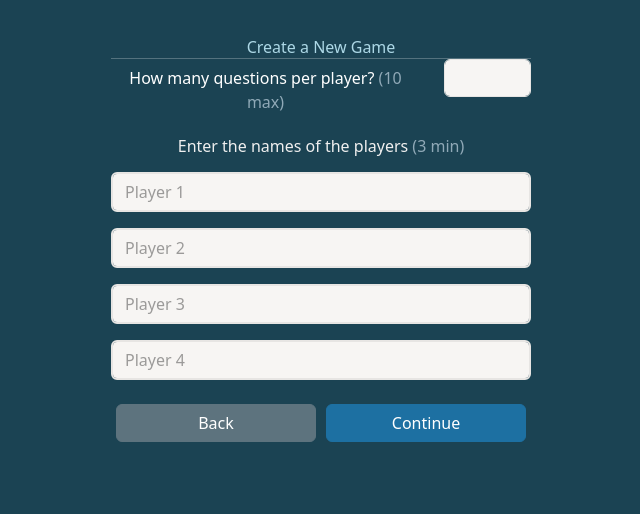
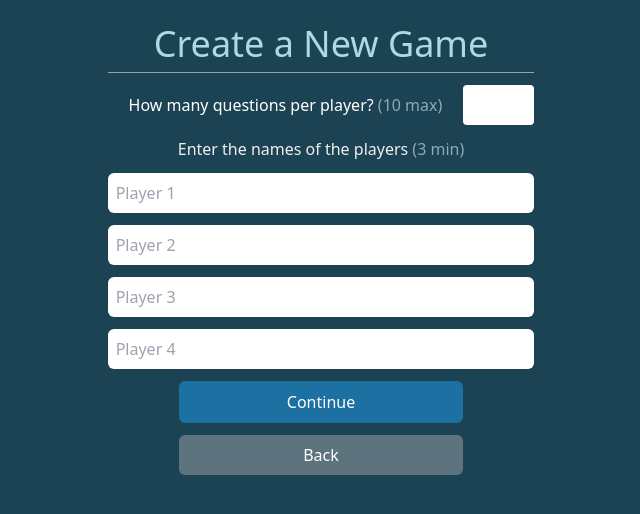
Before and after one commit to Baraa2nassar/Philoi, a PHP site: page /create1.php in a window 1280 px wide. Shown: the top 514 px of the page, without its empty margins (319-959 px from the left). Run offline with PHP 8.4, Linux system fonts and the light colour scheme; some libraries are stand-ins or nearby versions.

Commit message:
Update create1.php

```diff
--- a/src/create1.php
+++ b/src/create1.php
@@ -46,47 +46,28 @@ if (isset($_POST['submit'])) {
     <link rel="icon" href="static/icons/favicon.ico" type="image/x-icon">
 
     <script src="https://cdn.tailwindcss.com"></script>
+</head>
+<body class="bg-[#1B4353]">
 
-
-    <link rel="stylesheet" href="https://cdn.jsdelivr.net/npm/bootstrap@5.2.0/dist/css/bootstrap.min.css">
-    <link rel="stylesheet" href="static/css/other.css">
-    <style>
-        @media screen and (max-width: 550px) {
-            .d-flex { width: 24rem !important; }
-            button { width: 170px !important; }
-            h1 { margin-top: 10px; }
-        }
-        @media screen and (max-width: 500px) { .d-flex { width: 23rem !important; } }
-        @media screen and (max-width: 450px) {
-            .d-flex { width: 21rem !important; }
-            button { width: 145px !important; }
-            h5 { font-size: 17px !important; }
-            h1 { margin-top: 15px; }
-        }
-        @media screen and (max-width: 400px) { .d-flex { width: 20rem !important; } }
-        @media screen and (max-width: 350px) { .d-flex { width: 19rem !important; } }
-    </style>
-</head>
-<body>
-    <div class="d-flex flex-column mx-auto text-white" style="width: 26.25rem; margin-top: 3%">
-        <h1 class="text-center" style="color: lightblue">Create a New Game</h1>
-        <hr>
+  <div class="w-1/3 mx-auto text-white mt-6">
+    <section class="mb-3">
+      <h1 class="text-center text-4xl text-[#ADD8E6]">Create a New Game</h1>
+      <hr class="h-px border-0 bg-slate-400 my-2">
+    </section>
 
         <form method="post">
-            <div class="row mb-3">
-                    <label class="text-center col-sm-9 col-form-label">How many questions per player? <span style="color: #90A9B7">(10 max)</span></label>
-                <div class="col-sm-3">
-                    <input class="form-control" type="number" step="1" name="num_questions_per_player" min="1" max="10" required>
-                </div>
+            <div class="flex mb-3">
+                <label class="w-5/6 p-2 text-center col-sm-9 col-form-label">How many questions per player? <span style="color: #90A9B7">(10 max)</span></label>
+                <input class="w-1/6 p-2 text-black rounded" type="number" step="1" name="num_questions_per_player" min="1" max="10" required>
             </div>
 
             <div class="mt-3 text-center">
                 <h5 class="text-center mb-1" style="color: #efefef;">Enter the names of the players <span style="color: #90A9B7">(3 min)</span></h5>
 
-                <input class="form-control my-3" type="text" name="players[]" id="username" placeholder="Player 1" style="border-width: 2.5px" maxlength="17">
-                <input class="form-control my-3" type="text" name="players[]" id="username" placeholder="Player 2" style="border-width: 2.5px" maxlength="17">
-                <input class="form-control my-3" type="text" name="players[]" id="username" placeholder="Player 3" style="border-width: 2.5px" maxlength="17">
-                <input class="form-control my-3" type="text" name="players[]" id="username" placeholder="Player 4" style="border-width: 2.5px" maxlength="17">
+                <input class="my-3 block w-full p-2 rounded-md text-black" type="text" name="players[]" placeholder="Player 1" maxlength="17">
+                <input class="my-3 block w-full p-2 rounded-md text-black" type="text" name="players[]" placeholder="Player 2" maxlength="17">
+                <input class="my-3 block w-full p-2 rounded-md text-black" type="text" name="players[]" placeholder="Player 3" maxlength="17">
+                <input class="my-3 block w-full p-2 rounded-md text-black" type="text" name="players[]" placeholder="Player 4" maxlength="17">
 
                 <?php if (isset($_SESSION['ERROR'])): ?>
                     <div class="alert alert-danger text-center" style="padding: 10px 5px">
@@ -96,14 +77,18 @@ if (isset($_POST['submit'])) {
                     <?php unset($_SESSION['ERROR']); ?>
                 <?php endif; ?>
 
-                <div class="d-flex my-4">
-                    <a href="index.php" tabindex="-1" class="mx-auto">
-                        <button class="btn custom-btn-secondary" type="button" style="width: 200px;">Back</button>
+                <section>
+                        <button name="submit" class="mb-3 rounded-md px-2 py-2 bg-[#1D70A2] border-[#1D70A2] hover:bg-[#185f89] hover:border-[#185f89] border w-2/3 mx-auto">
+                            Continue
+                        </button>
+
+                    <a href="index.php" class="m">
+                        <div class="mx-auto w-2/3 bg-[#5D737E] py-2 rounded-md text-center hover:bg-[#546771]">
+                        Back
+                        </div>
                     </a>
-                    <a class="mx-auto">
-                        <button class="btn custom-btn-primary" name="submit" style="width: 200px;">Continue</button>
-                    </a>
-                </div>
+                </section>
+
             </div>
         </form>
     </div>
```
